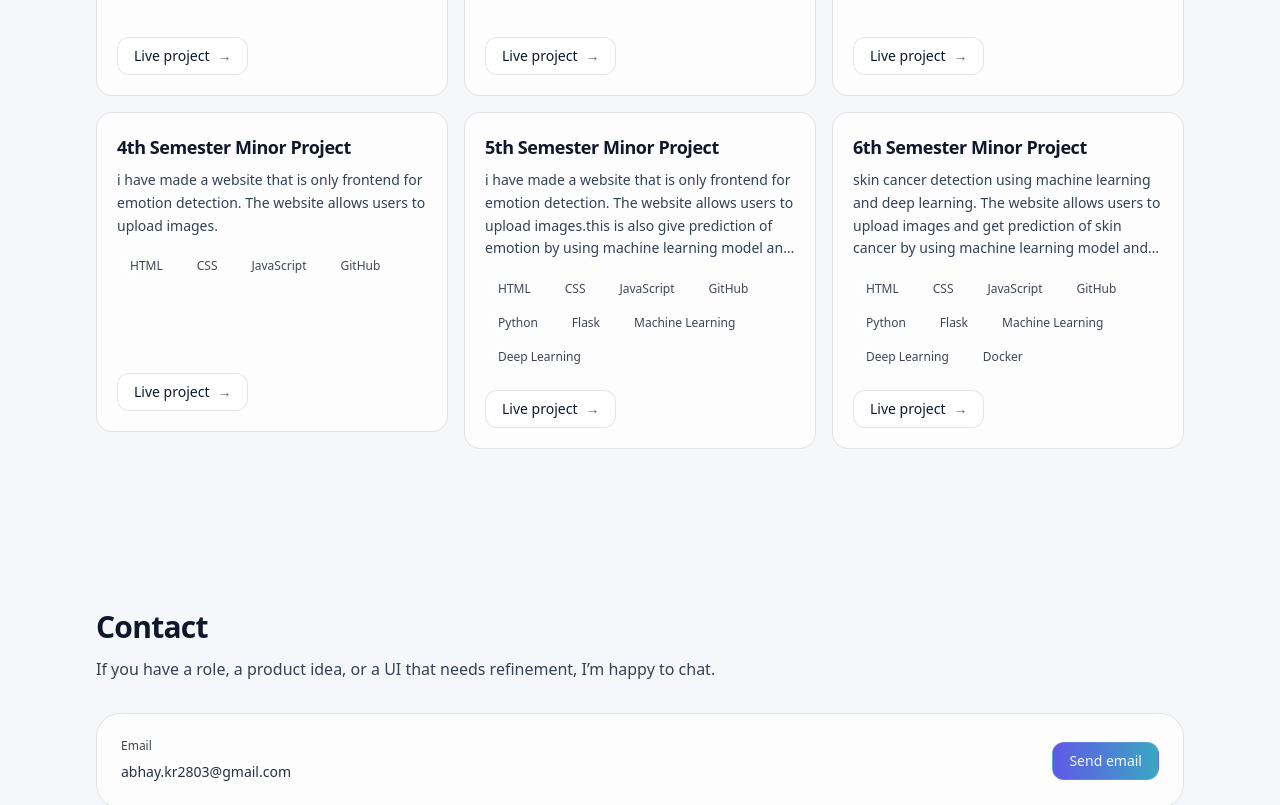
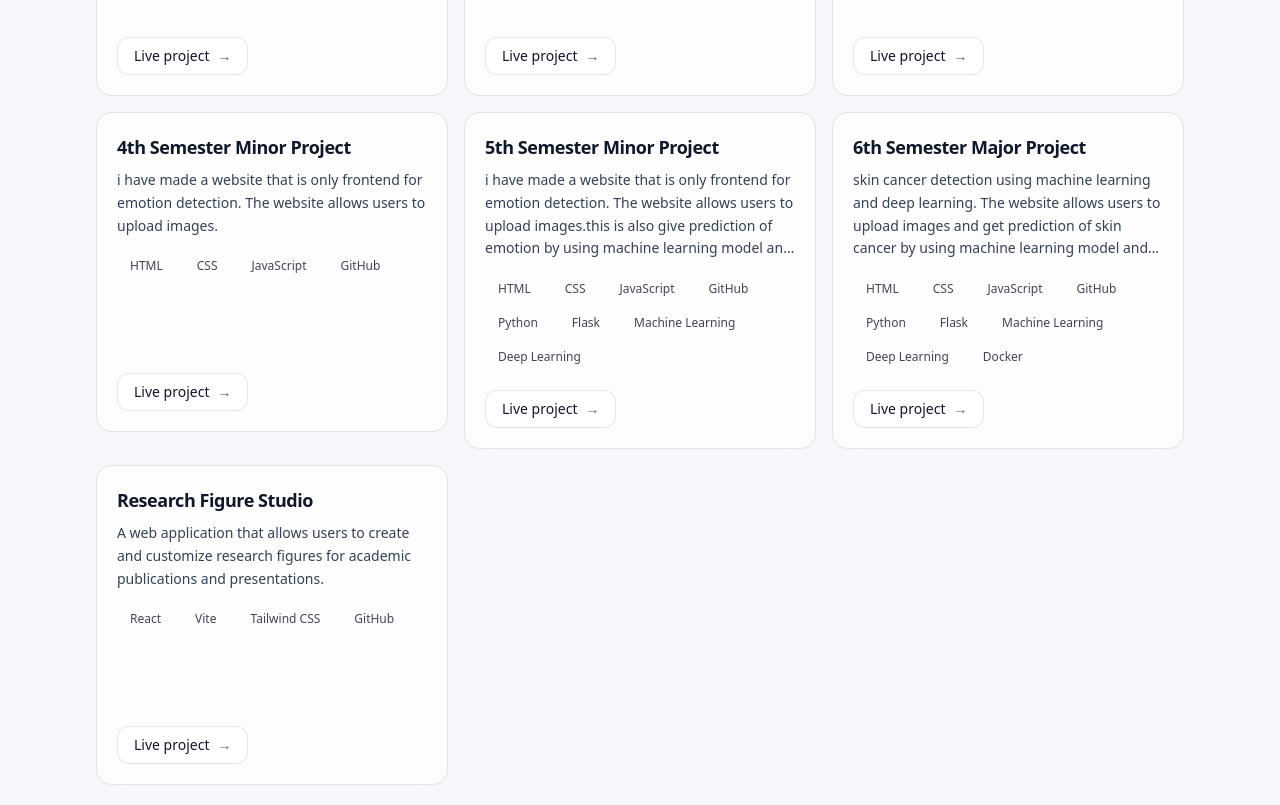
Before and after one commit to ak-0283/project_Vault, a React (Vite) app: page / in a window 1280 px wide. Shown: the part 1560-2365 px from the top of the page. Built offline with nearby package versions, Linux system fonts and the light colour scheme.

Commit message:
updating one project

```diff
--- a/src/data/projects.js
+++ b/src/data/projects.js
@@ -77,10 +77,17 @@ export const projects = [
     liveUrl: 'https://github.com/ak-0283/Emotion-Detection-Minor-Project',
   },
   {
-    title: '6th Semester Minor Project',
+    title: '6th Semester Major Project',
     description:
       'skin cancer detection using machine learning and deep learning. The website allows users to upload images and get prediction of skin cancer by using machine learning model and deep learning model.',
     stack: ['HTML', 'CSS', 'JavaScript','GitHub', 'Python', 'Flask', 'Machine Learning', 'Deep Learning','Docker'],
     liveUrl: 'https://github.com/ak-0283/major-project',
   },
+  {
+    title: 'Research Figure Studio',
+    description:
+      'A web application that allows users to create and customize research figures for academic publications and presentations.',
+    stack: ['React', 'Vite', 'Tailwind CSS', 'GitHub'],
+    liveUrl: 'https://genuine-cannoli-fe5b58.netlify.app/',
+  },
 ]
```
